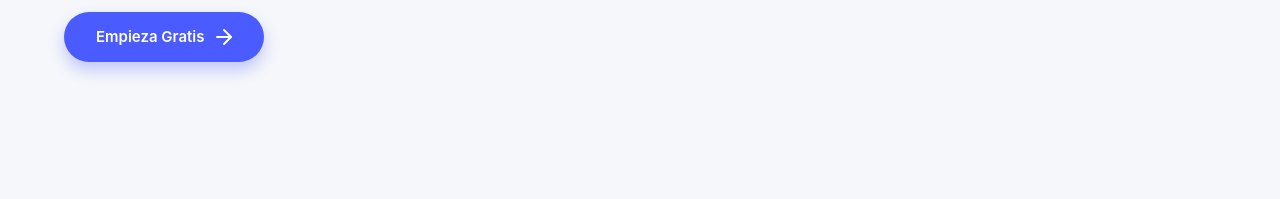
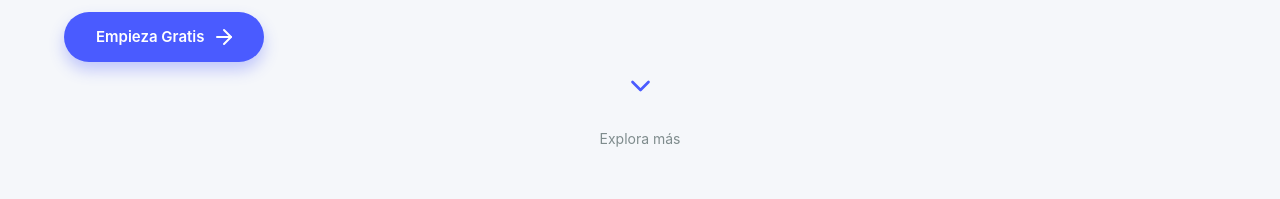
Before and after one commit to Rubo0000/tfg-rubo, a React (Vite) app in the folder frontend/: page / in a window 1280 px wide. Shown: the part 557-756 px from the top of the page. Built offline with nearby package versions, Linux system fonts and the light colour scheme.

Commit message:
DownArrow en Landpage

```diff
--- a/frontend/src/components/HeroSection.jsx
+++ b/frontend/src/components/HeroSection.jsx
@@ -1,9 +1,8 @@
-// src/components/HeroSection.jsx
 import React from 'react';
 import { Box, Stack, Button, Typography, useTheme } from "@mui/material";
 import { Link as RouterLink } from "react-router-dom";
 import { motion } from "framer-motion";
-import { ArrowRight } from 'lucide-react';
+import { ArrowRight, ChevronDown } from 'lucide-react';
 import { ASSETS } from "../utils/constants";
 
 function HeroSection() {
@@ -19,7 +18,9 @@ function HeroSection() {
         py: { xs: 4, md: 8 },
         gap: { xs: 4, md: 8 },
         textAlign: { xs: 'center', md: 'left' },
-        px: { xs: 2, md: 0 }
+        px: { xs: 2, md: 0 },
+        position: 'relative',
+        pb: { xs: 8, md: 12 }
       }}
     >
       <Stack
@@ -109,6 +110,36 @@ function HeroSection() {
           }}
         />
       </Box>
+
+      <Box
+        sx={{
+          position: 'absolute',
+          bottom: { xs: theme.spacing(4), md: theme.spacing(6) },
+          left: '50%',
+          transform: 'translateX(-50%)',
+          display: 'flex',
+          flexDirection: 'column',
+          alignItems: 'center',
+          gap: 1,
+          color: theme.palette.text.secondary,
+        }}
+      >
+        <motion.div
+          initial={{ y: 0 }}
+          animate={{ y: [0, -10, 0] }}
+          transition={{
+            repeat: Infinity,
+            duration: 1.5,
+            ease: "easeInOut",
+            delay: 2
+          }}
+        >
+          <ChevronDown size={32} color={theme.palette.primary.main} />
+        </motion.div>
+        <Typography variant="body2" sx={{ display: { xs: 'none', sm: 'block' } }}>
+          Explora más
+        </Typography>
+      </Box>
     </Box>
   );
 }
```
